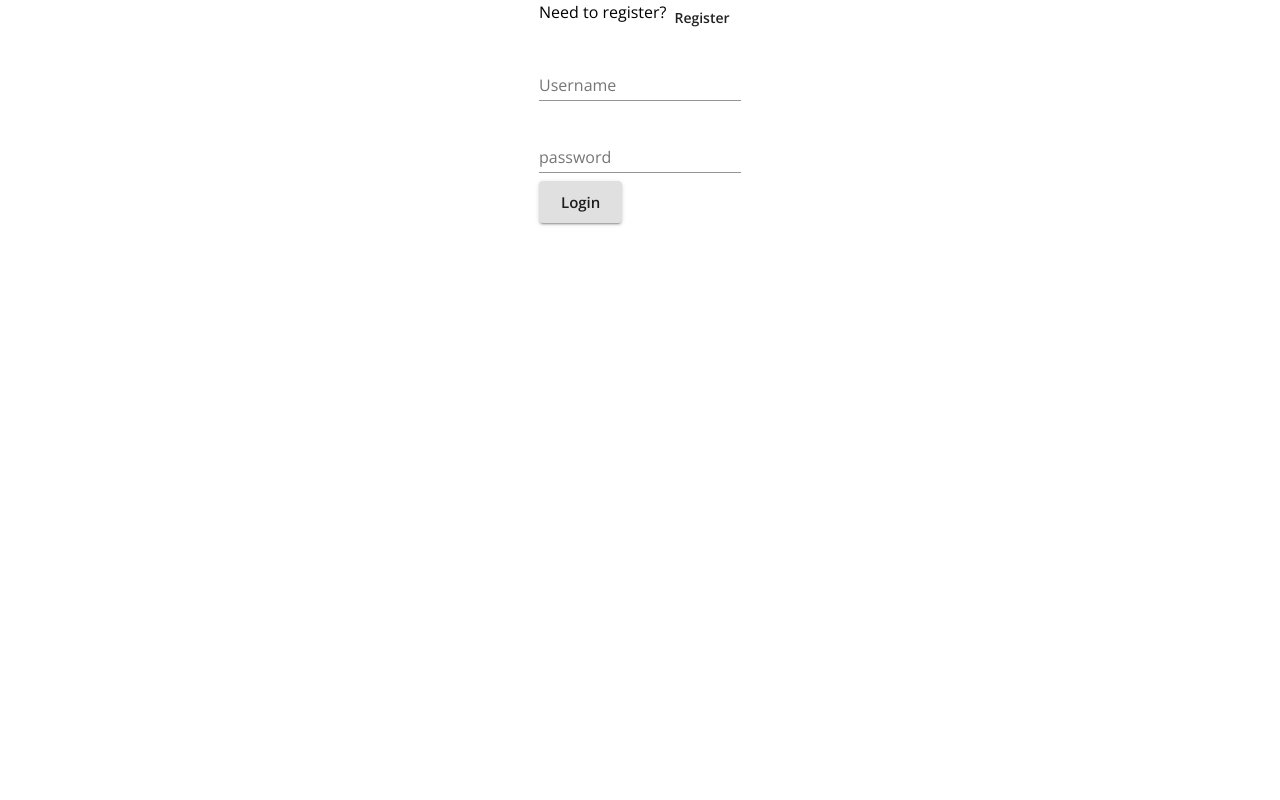
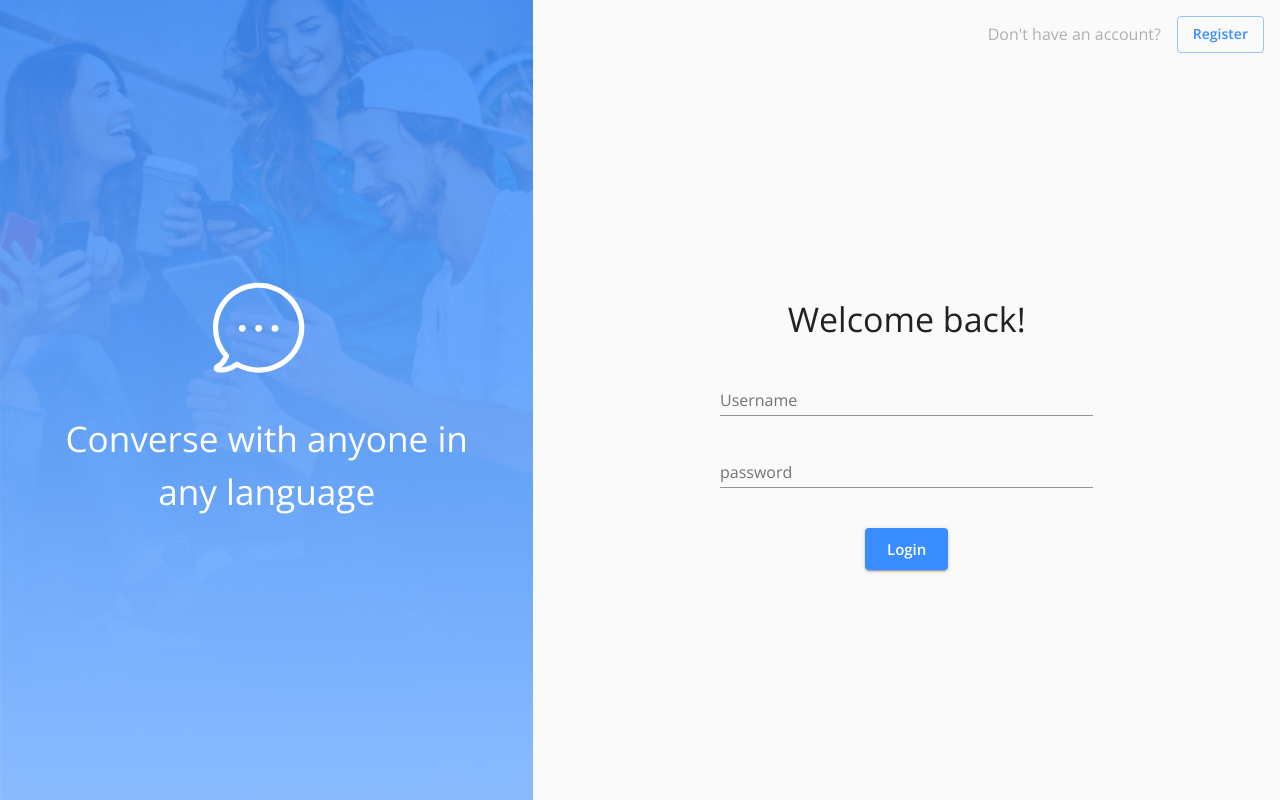
Before and after one commit to aein7/messenger-project, a React (Create React App) app in the folder client/: page /login in a window 1280 px wide. Built offline with nearby package versions, Linux system fonts and the light colour scheme; no server answers.

Commit message:
Updated styling for login page based on design spec

```diff
--- a/client/src/Login.js
+++ b/client/src/Login.js
@@ -8,12 +8,55 @@ import {
   Button,
   FormControl,
   TextField,
+  CssBaseline,
 } from "@material-ui/core";
+import { makeStyles } from '@material-ui/core/styles';
+import bgImg from './assets/bg-img.png';
 import { login } from "./store/utils/thunkCreators";
+
+const useStyles = makeStyles((theme) => ({
+  root: {
+    height: '100vh',
+  },
+  sideBanner: {
+    backgroundImage: `linear-gradient(rgb(58 141 255 / 85%), rgb(134 185 255 / 85%)), url(${bgImg})`,
+    backgroundRepeat: 'no-repeat',
+    backgroundSize: 'cover',
+    backgroundPosition: 'center',
+    minHeight: '100vh',
+  },
+  bannerText:{
+    color: 'white',
+    fontSize: '2.2rem',
+    margin: '0px 2rem 0px 2rem',
+  },
+  bannerIcon: {
+    color: 'white',
+    alignSelf: 'center',
+  },
+  loginForm:{
+    width: '100%',
+  },
+  formElem: {
+    width: '50%'
+  },
+  register: {
+    padding: '1rem',
+    '& p':{
+      margin: '0.4rem 1rem',
+      color: "#B0B0B0"
+    }
+  },
+  submitButton: {
+    marginTop: '2rem',
+  }
+
+}));
 
 const Login = (props) => {
   const history = useHistory();
   const { user, login } = props;
+  const classes = useStyles();
 
   const handleLogin = async (event) => {
     event.preventDefault();
@@ -28,17 +71,39 @@ const Login = (props) => {
   }
 
   return (
-    <Grid container justify="center">
-      <Box>
-        <Grid container item>
-          <Typography>Need to register?</Typography>
-          <Button onClick={() => history.push("/register")}>Register</Button>
+    <Grid container component="main" className={classes.root}>
+      <CssBaseline />
+
+      {/* Side banner that should not show on small screens */}
+      <Box component={Grid}  item sm={4} md={5} display={{ xs: 'none', md: 'block' }}>
+        <Grid container className={classes.sideBanner}>
+          <Grid item container direction='column' justify='center' >
+            <svg width="150" viewBox="-15 0 110 95" preserveAspectRatio="xMidYMid meet" fill="none" xmlns="http://www.w3.org/2000/svg" className={classes.bannerIcon}>
+              <path fillRule="evenodd" clipRule="evenodd" d="M33.866 0.5C42.8189 0.5 51.2194 3.93256 57.5516 10.1698C63.8838 16.407 67.3828 24.6814 67.3828 33.5C67.3828 42.3186 63.898 50.593 57.5658 56.8302C51.106 63.193 42.5214 66.5 33.8518 66.5C28.4545 66.5 23.0148 65.2163 18.0425 62.5791C13.5802 65.7465 9.21707 66.4302 6.25637 66.4302C5.15142 66.4302 4.24479 66.3326 3.60732 66.2349C2.24738 66.0256 1.1991 64.9791 0.986605 63.6395C0.774114 62.3 1.46825 61.0023 2.7007 60.4023C5.26475 59.1605 6.993 56.6767 8.06962 54.5419C-2.90906 41.5233 -2.05909 22.2256 10.1804 10.1698C16.5126 3.93256 24.913 0.5 33.866 0.5ZM18.8358 58.714C30.4803 65.4535 45.2838 63.5837 54.8459 54.1651C66.4195 42.7651 66.4195 24.2349 54.8317 12.8349C43.2722 1.43488 24.4456 1.43488 12.8719 12.8349C1.79407 23.7465 1.25576 41.3279 11.6253 52.8674C11.8945 53.1744 12.0503 53.5512 12.0928 53.9279C12.1919 54.3186 12.1636 54.7372 11.9936 55.1419C10.9312 57.5279 9.11791 60.5977 6.2422 62.6628H6.25637C8.74959 62.6628 12.5178 62.0488 16.3568 59.1186C16.3993 59.0767 16.4559 59.0349 16.5126 59.007C17.1217 58.407 18.0708 58.2674 18.8358 58.714Z" fill="white"/>
+              <circle cx="33.8828" cy="34" r="2.5" fill="white"/>
+              <circle cx="45.8828" cy="34" r="2.5" fill="white"/>
+              <circle cx="21.8828" cy="34" r="2.5" fill="white"/>
+            </svg>
+            <Typography align="center" className={classes.bannerText}>Converse with anyone in any language</Typography>
+          </Grid>
         </Grid>
-        <form onSubmit={handleLogin}>
-          <Grid>
-            <Grid>
-              <FormControl margin="normal" required>
-                <TextField
+      </Box>
+
+
+      <Grid container item direction='row' sm={12} md={7}>
+        <Grid container item justify='flex-end' alignItems='flex-start' className={classes.register}>
+          <Typography >Don't have an account?</Typography>
+          <Button onClick={() => history.push("/register")} variant="outlined" color="primary">Register</Button>
+        </Grid>
+
+        <Grid container item align='center' justify='center'>
+
+        <form onSubmit={handleLogin} className={classes.loginForm}>
+          <Typography gutterBottom={true} variant="h4">Welcome back!</Typography>
+           <Grid>
+             <Grid>
+               <FormControl margin="normal" required className={classes.formElem}>
+                 <TextField
                   aria-label="username"
                   label="Username"
                   name="username"
@@ -46,7 +111,7 @@ const Login = (props) => {
                 />
               </FormControl>
             </Grid>
-            <FormControl margin="normal" required>
+            <FormControl margin="normal" required className={classes.formElem}>
               <TextField
                 label="password"
                 aria-label="password"
@@ -55,13 +120,14 @@ const Login = (props) => {
               />
             </FormControl>
             <Grid>
-              <Button type="submit" variant="contained" size="large">
+              <Button  type="submit" variant="contained" color="primary" size="large" className={classes.submitButton}>
                 Login
               </Button>
             </Grid>
           </Grid>
         </form>
-      </Box>
+        </Grid>
+      </Grid>
     </Grid>
   );
 };
```
